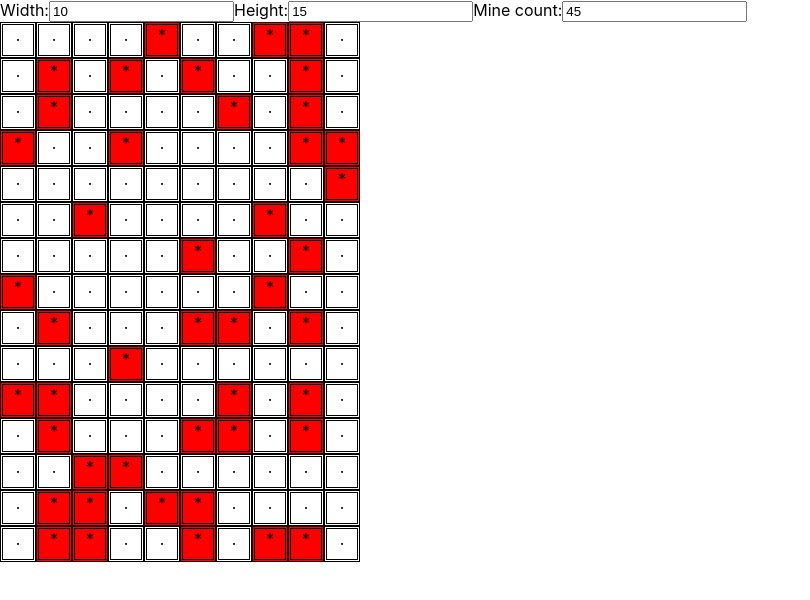
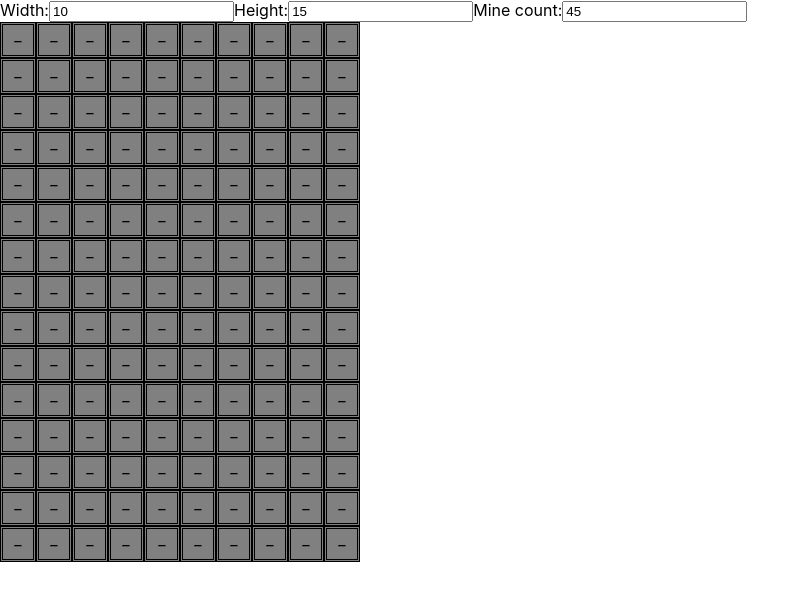
Before and after one commit to stanmkh/minesweeper, a React (Create React App) app: page / in a window 1280 px wide. Shown: the top 600 px of the page, without its empty margins (0-810 px from the left). Built offline with nearby package versions, Linux system fonts and the light colour scheme.

Commit message:
Implement RNG version

```diff
--- a/src/components/BoardRenderer.tsx
+++ /dev/null
@@ -1,19 +0,0 @@
-import React from 'react'
-import {Cell} from './Cell/Cell'
-import BoardProps from '../utils/BoardProps'
-import Board from '../utils/Board'
-
-export function BoardRenderer(props: BoardProps) {
-    console.log(props)
-    let board: Board = new Board(props)
-    let boardDom = board.mapRows((row, i) =>
-        <div key={i} className={'row'}>
-            {row.map((value, j) => <Cell key={j} state={value}/>)}
-        </div>,
-    )
-    return (
-        <div>{boardDom}</div>
-    )
-}
-
-export default BoardRenderer
--- /dev/null
+++ b/src/components/BoardRenderer/BoardRenderer.css
@@ -0,0 +1,2 @@
+.row {
+}
--- /dev/null
+++ b/src/components/BoardRenderer/BoardRenderer.tsx
@@ -0,0 +1,49 @@
+import React from 'react'
+import {Cell} from '../Cell/Cell'
+import Board from '../../utils/Board'
+import BoardProps from '../../utils/BoardProps'
+import './BoardRenderer.css'
+
+interface BoardRendererState {
+    board: Board
+}
+
+class BoardRenderer extends React.Component<BoardProps, BoardRendererState> {
+    constructor(props: BoardProps) {
+        super(props)
+        this.state = {
+            board: new Board(props),
+        }
+    }
+
+    componentDidUpdate(prevProps: Readonly<BoardProps>, prevState: Readonly<BoardRendererState>, snapshot?: any) {
+        if (prevProps !== this.props) {
+            this.setState({ ...this.state, board: new Board(this.props)})
+        }
+    }
+
+    render() {
+        let cellClickCallback = (row: number, column: number) => {
+            this.state.board.revealCell(row, column)
+            this.setState({...this.state})
+        }
+        let boardDom = this.state.board.mapRows((row, rowIndex) =>
+            <div key={rowIndex} className={'row'}>
+                {
+                    row.map(
+                        (value, columnIndex) => <Cell
+                            key={columnIndex}
+                            state={value}
+                            onclick={() => cellClickCallback(rowIndex, columnIndex)}
+                        />,
+                    )
+                }
+            </div>,
+        )
+        return (
+            <div>{boardDom}</div>
+        )
+    }
+}
+
+export default BoardRenderer
--- a/src/components/Cell/Cell.css
+++ b/src/components/Cell/Cell.css
@@ -9,3 +9,11 @@
 .mine {
     background-color: red;
 }
+
+.hidden {
+    background-color: gray;
+}
+
+.no-mine {
+    background-color: green;
+}
--- a/src/components/Cell/Cell.tsx
+++ b/src/components/Cell/Cell.tsx
@@ -1,21 +1,32 @@
-import React from "react"
-import "./Cell.css"
-import CellState from "../../utils/CellState"
+import React from 'react'
+import './Cell.css'
+import CellState from '../../utils/CellState'
 
 export interface CellProps {
-    state: CellState;
+    state: CellState
+    onclick: () => void
 }
 
-export function Cell({state}: CellProps) {
-    let classNames = "cell"
-    let visual = "."
+export function Cell({state, onclick}: CellProps) {
+    let classNames = 'cell'
+    let visual
     switch (state) {
         case CellState.MINE:
-            classNames += " mine"
-            visual = "*"
+            classNames += ' mine'
+            visual = '*'
             break
+        case CellState.NO_MINE:
+            classNames += ' no-mine'
+            visual = '.'
+            break
+        case CellState.HIDDEN:
+        default:
+            visual = '_'
+            classNames += ' hidden'
     }
     return (
-        <div className={classNames}>{visual}</div>
+        <div className={classNames} onClick={onclick}>
+            {visual}
+        </div>
     )
 }
--- a/src/components/Minesweeper.tsx
+++ b/src/components/Minesweeper.tsx
@@ -1,5 +1,5 @@
 import React from 'react'
-import BoardRenderer from './BoardRenderer'
+import BoardRenderer from './BoardRenderer/BoardRenderer'
 
 class Minesweeper extends React.Component<any, any> {
     constructor(props: any) {
@@ -22,22 +22,22 @@ class Minesweeper extends React.Component<any, any> {
                     <label>Mine count:</label>
                     <input type={'number'} value={this.state.mineCount} onChange={this.changeMineCount}/>
                 </form>
-                <BoardRenderer width={Number(this.state.width)} height={Number(this.state.height)}
-                               mineCount={Number(this.state.mineCount)}/>
+                <BoardRenderer width={this.state.width} height={this.state.height}
+                               mineCount={this.state.mineCount}/>
             </div>
         )
     }
 
     changeWidth = (e: any) => {
-        this.setState({...this.state, width: e.target.value})
+        this.setState({...this.state, width: Number(e.target.value)})
     }
 
     changeHeight = (e: any) => {
-        this.setState({...this.state, height: e.target.value})
+        this.setState({...this.state, height: Number(e.target.value)})
     }
 
     changeMineCount = (e: any) => {
-        this.setState({...this.state, mineCount: e.target.value})
+        this.setState({...this.state, mineCount: Number(e.target.value)})
     }
 }
 
--- a/src/utils/Board.ts
+++ b/src/utils/Board.ts
@@ -1,18 +1,24 @@
-import {createGameBoardState} from "./BoardStateHelpers"
-import BoardProps from "./BoardProps"
-import CellState from "./CellState"
+import {createHiddenBoard, createRandomRevealedBoard} from './BoardStateHelpers'
+import BoardProps from './BoardProps'
+import CellState from './CellState'
 
 class Board {
 
+    revealedBoardState: CellState[][]
     boardState: CellState[][]
 
     constructor(boardProps: BoardProps) {
-        this.boardState = createGameBoardState(boardProps)
+        this.revealedBoardState = createRandomRevealedBoard(boardProps)
+        this.boardState = createHiddenBoard(boardProps)
     }
 
     mapRows<T>(callback: (row: CellState[], rowIndex: number) => T): T[] {
         return this.boardState.map(callback)
     }
+
+    revealCell(row: number, column: number): void {
+        this.boardState[row][column] = this.revealedBoardState[row][column]
+    }
 }
 
 export default Board
--- a/src/utils/BoardStateHelpers.ts
+++ b/src/utils/BoardStateHelpers.ts
@@ -1,7 +1,7 @@
-import BoardProps from "./BoardProps"
-import CellState from "./CellState"
+import BoardProps from './BoardProps'
+import CellState from './CellState'
 
-export function createGameBoardState({width, height, mineCount}: BoardProps): CellState[][] {
+export function createRandomRevealedBoard({width, height, mineCount}: BoardProps): CellState[][] {
     if (width <= 0 || height <= 0) return []
     let counter = 0
     let board: CellState[][] = new Array(height)
@@ -15,7 +15,17 @@ export function createGameBoardState({width, height, mineCount}: BoardProps): Ce
     return board
 }
 
-function shuffle(array: number[][]) {
+export function createHiddenBoard({width, height}: BoardProps): CellState[][] {
+    if (width <= 0 || height <= 0) return []
+    return new Array(height)
+        .fill(0)
+        .map(() =>
+            new Array(width)
+                .fill(CellState.HIDDEN)
+        )
+}
+
+function shuffle(array: CellState[][]) {
     let width = array[0].length
     let height = array.length
     let size = width * height
--- a/src/utils/CellState.ts
+++ b/src/utils/CellState.ts
@@ -1,6 +1,8 @@
 enum CellState {
+    PROXIMITY,
+    NO_MINE,
     MINE,
-    NO_MINE
+    HIDDEN,
 }
 
 export default CellState
```
